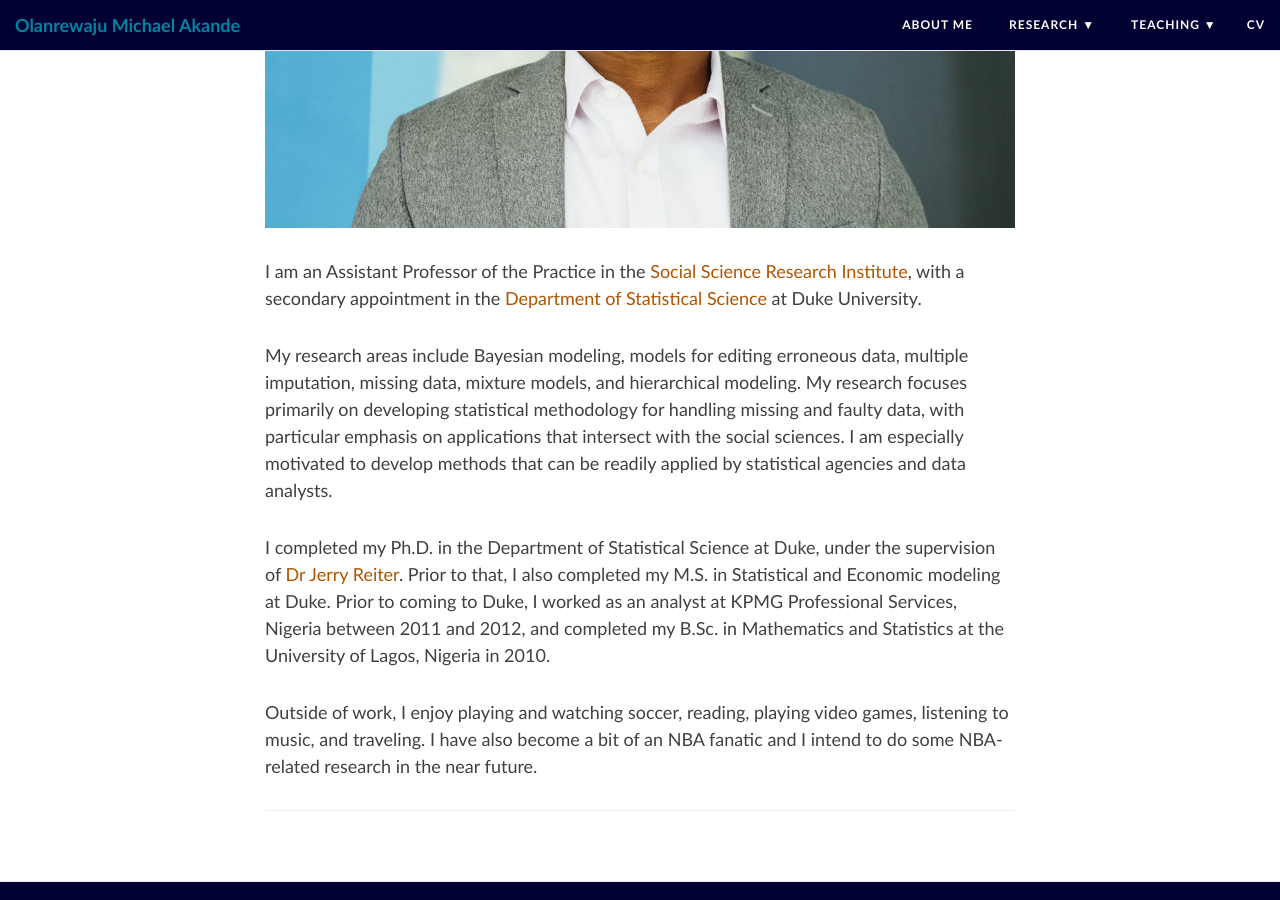
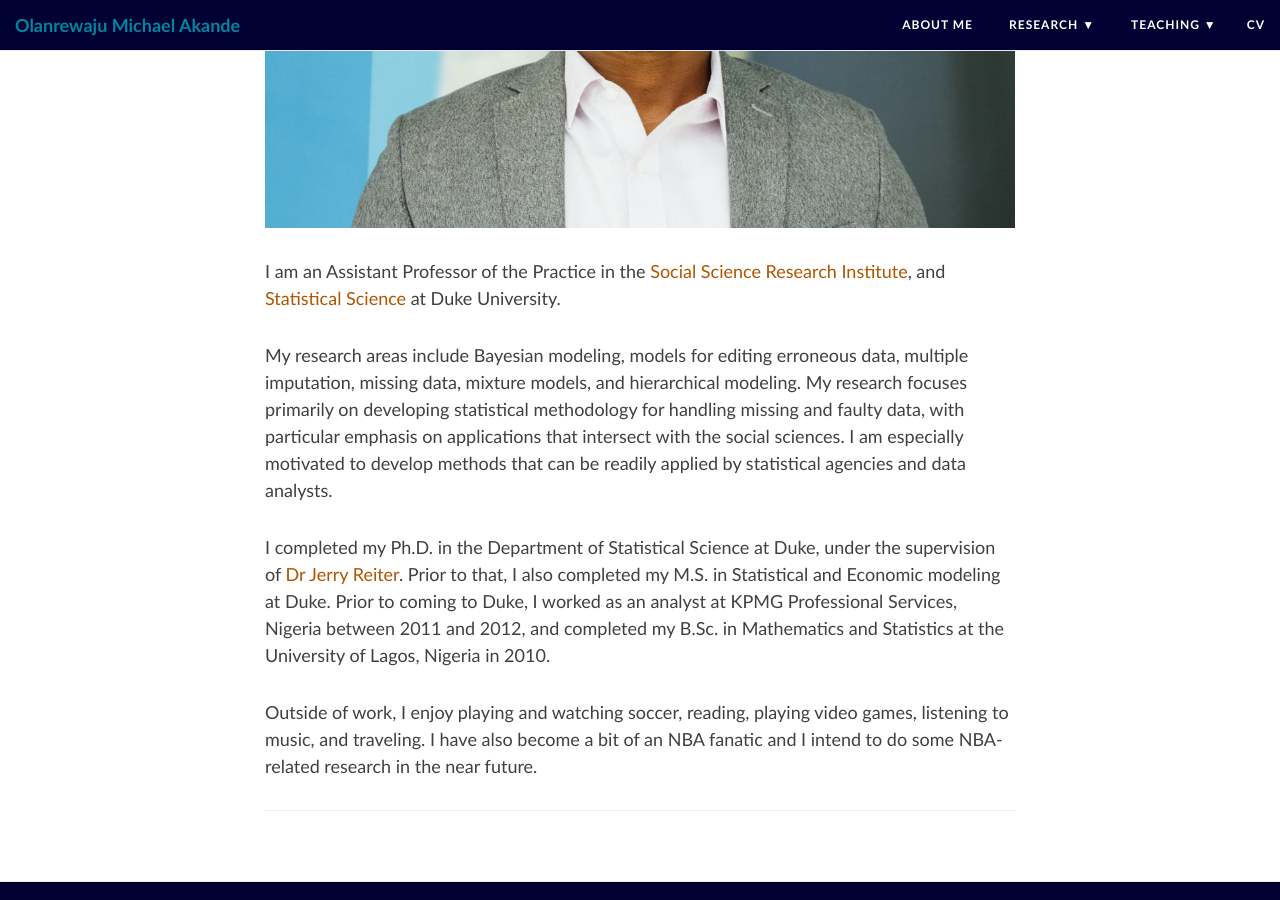
Before and after one commit to akandelanre/akandelanre.github.io, a Jekyll site: the page built from aboutme.md, in a window 1280 px wide and 900 px high, scrolled down 550 px. Built offline with Jekyll 4.4.1, drawn with Linux system fonts in a browser that asks for light colours; nearby versions of some CDN libraries.

Commit message:
Update title

```diff
--- a/aboutme.md
+++ b/aboutme.md
@@ -4,7 +4,7 @@ title: About Me
 ---
 ![](https://akandelanre.github.io/img/profile-pic.jpg)
 
-I am an Assistant Professor of the Practice in the [Social Science Research Institute](https://ssri.duke.edu), with a secondary appointment in the [Department of Statistical Science](https://stat.duke.edu) at Duke University.
+I am an Assistant Professor of the Practice in the [Social Science Research Institute](https://ssri.duke.edu), and [Statistical Science](https://stat.duke.edu) at Duke University.
 
 My research areas include Bayesian modeling, models for editing erroneous data, multiple imputation, missing data, mixture models, and hierarchical modeling. My research focuses primarily on developing statistical methodology for handling missing and faulty data, with particular emphasis on applications that intersect with the social sciences. I am especially motivated to develop methods that can be readily applied by statistical agencies and data analysts.
 
--- a/index.html
+++ b/index.html
@@ -1,7 +1,7 @@
 ---
 layout: page
 title: Olanrewaju M. Akande
-subtitle: Assistant Professor of the Practice in the Social Science Research Institute, and the Department of Statistical Science, Duke University
+subtitle: Assistant Professor of the Practice in the Social Science Research Institute, and Statistical Science, Duke University
 use-site-title: true
 ---
 
```
Also changed, not shown: 2 other files.
